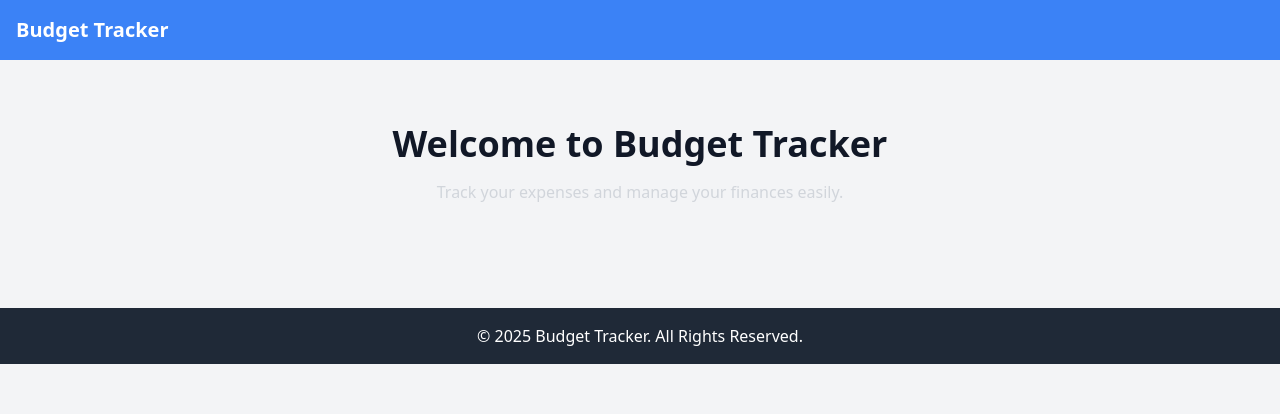
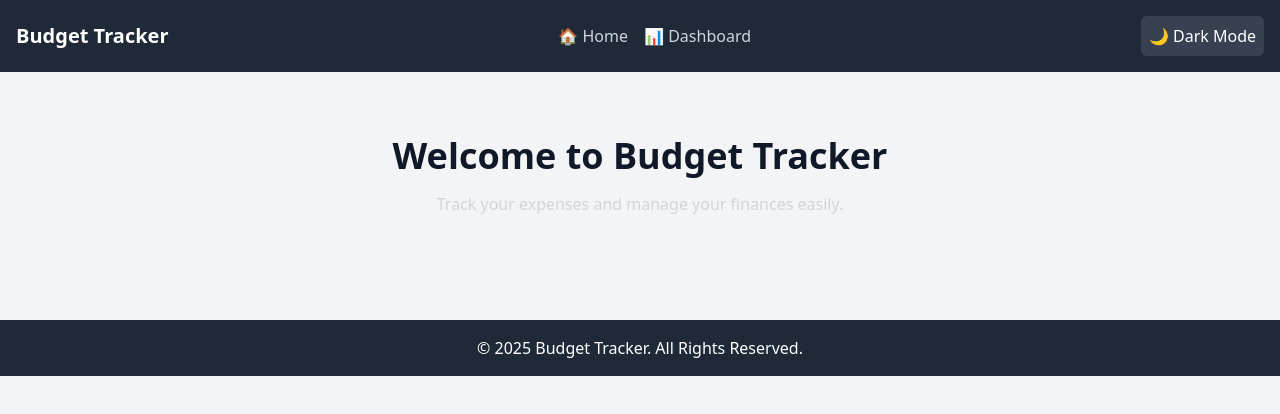
Before and after one commit to OscarBackman92/budget_frontend, a Next.js app in the folder budget-tracker-frontend/: page / in a window 1280 px wide. Shown: the top 414 px of the page. Built offline with nearby package versions, Linux system fonts and the light colour scheme.

Commit message:
add animations update layout

```diff
--- a/budget-tracker-frontend/package.json
+++ b/budget-tracker-frontend/package.json
@@ -9,6 +9,7 @@
     "lint": "next lint"
   },
   "dependencies": {
+    "framer-motion": "^12.4.7",
     "next": "15.1.7",
     "react": "^19.0.0",
     "react-dom": "^19.0.0"
--- a/budget-tracker-frontend/src/app/components/Navbar.jsx
+++ /dev/null
@@ -1,7 +0,0 @@
-export default function Navbar() {
-    return (
-      <nav className="bg-blue-500 p-4 text-white">
-        <h1 className="text-xl font-bold">Budget Tracker</h1>
-      </nav>
-    );
-  }
--- /dev/null
+++ b/budget-tracker-frontend/src/app/dashboard/Layout.jsx
@@ -0,0 +1,12 @@
+import Navbar from "@/components/Navbar";
+import Footer from "@/components/Footer";
+
+export default function DashboardLayout({ children }) {
+  return (
+    <div className="min-h-screen bg-gray-100 text-gray-900">
+      <Navbar />
+      <div className="container mx-auto p-6">{children}</div>
+      <Footer />
+    </div>
+  );
+}
--- a/budget-tracker-frontend/src/app/dashboard/Page.jsx
+++ b/budget-tracker-frontend/src/app/dashboard/Page.jsx
@@ -1,8 +1,8 @@
 export default function DashboardPage() {
-    return (
-      <div className="text-center py-10">
-        <h1 className="text-3xl font-bold">Dashboard</h1>
-        <p className="mt-4 text-gray-300">Manage your transactions and view insights.</p>
-      </div>
-    );
-  }
+  return (
+    <div className="text-center py-10">
+      <h1 className="text-3xl font-bold">📊 Dashboard</h1>
+      <p className="mt-4 text-gray-600">Manage your transactions and insights here.</p>
+    </div>
+  );
+}
--- a/budget-tracker-frontend/src/app/layout.js
+++ b/budget-tracker-frontend/src/app/layout.js
@@ -1,6 +1,6 @@
-import "@/styles/globals.css";
-import Navbar from "@/app/components/Navbar";
-import Footer from "@/app/components/Footer";
+import "../styles/globals.css"; // ✅ Adjusted import for styles
+import Navbar from "../components/Navbar"; // ✅ Fixed path
+import Footer from "../components/Footer"; // ✅ Fixed path
 
 export default function RootLayout({ children }) {
   return (
--- /dev/null
+++ b/budget-tracker-frontend/src/components/AnimatedCard.jsx
@@ -0,0 +1,15 @@
+import { motion } from "framer-motion";
+
+export default function AnimatedCard({ title, value, color }) {
+  return (
+    <motion.div
+      initial={{ opacity: 0, y: 20 }}
+      animate={{ opacity: 1, y: 0 }}
+      transition={{ duration: 0.4 }}
+      className="p-6 bg-white rounded-lg shadow-md"
+    >
+      <h3 className="text-lg font-bold text-gray-600">{title}</h3>
+      <p className={`text-2xl font-bold ${color}`}>{value}</p>
+    </motion.div>
+  );
+}
--- /dev/null
+++ b/budget-tracker-frontend/src/components/DarkModeToggle.jsx
@@ -0,0 +1,21 @@
+"use client";
+
+import { useState, useEffect } from "react";
+
+export default function DarkModeToggle() {
+  const [darkMode, setDarkMode] = useState(false);
+
+  useEffect(() => {
+    if (darkMode) {
+      document.documentElement.classList.add("dark");
+    } else {
+      document.documentElement.classList.remove("dark");
+    }
+  }, [darkMode]);
+
+  return (
+    <button onClick={() => setDarkMode(!darkMode)} className="p-2 bg-gray-700 text-white rounded-md">
+      {darkMode ? "☀️ Light Mode" : "🌙 Dark Mode"}
+    </button>
+  );
+}
--- /dev/null
+++ b/budget-tracker-frontend/src/components/Navbar.jsx
@@ -0,0 +1,22 @@
+"use client"; // ✅ Ensures it's a Client Component
+
+import Link from "next/link";
+import DarkModeToggle from "./DarkModeToggle";
+
+export default function Navbar() {
+  return (
+    <nav className="bg-gray-800 p-4 flex justify-between items-center">
+      {/* Logo / Title */}
+      <h1 className="text-white text-xl font-bold">Budget Tracker</h1>
+
+      {/* Navigation Links */}
+      <div className="space-x-4">
+        <Link href="/" className="text-gray-300 hover:text-white">🏠 Home</Link>
+        <Link href="/dashboard" className="text-gray-300 hover:text-white">📊 Dashboard</Link>
+      </div>
+
+      {/* Dark Mode Toggle */}
+      <DarkModeToggle />
+    </nav>
+  );
+}
--- a/budget-tracker-frontend/tailwind.config.js
+++ b/budget-tracker-frontend/tailwind.config.js
@@ -1,13 +1,13 @@
 /** @type {import('tailwindcss').Config} */
 module.exports = {
   content: [
-    "./app/**/*.{js,ts,jsx,tsx}", // ✅ App Router
-    "./pages/**/*.{js,ts,jsx,tsx}", // ✅ Pages Router
-    "./components/**/*.{js,ts,jsx,tsx}",
-    "./src/**/*.{js,ts,jsx,tsx}", // ✅ For additional components
+    "./src/app/**/*.{js,ts,jsx,tsx}", // ✅ App Router
+    "./src/pages/**/*.{js,ts,jsx,tsx}", // ✅ Pages Router (if used)
+    "./src/components/**/*.{js,ts,jsx,tsx}", // ✅ Components
   ],
   theme: {
     extend: {},
   },
+  darkMode: "class", // ✅ Move dark mode inside the main export
   plugins: [],
 };
```
Also changed, not shown: budget-tracker-frontend/src/components/Footer.jsx (renamed from budget-tracker-frontend/src/app/components/Footer.jsx), 1 other file (tests, documents, lock files or other folders).
